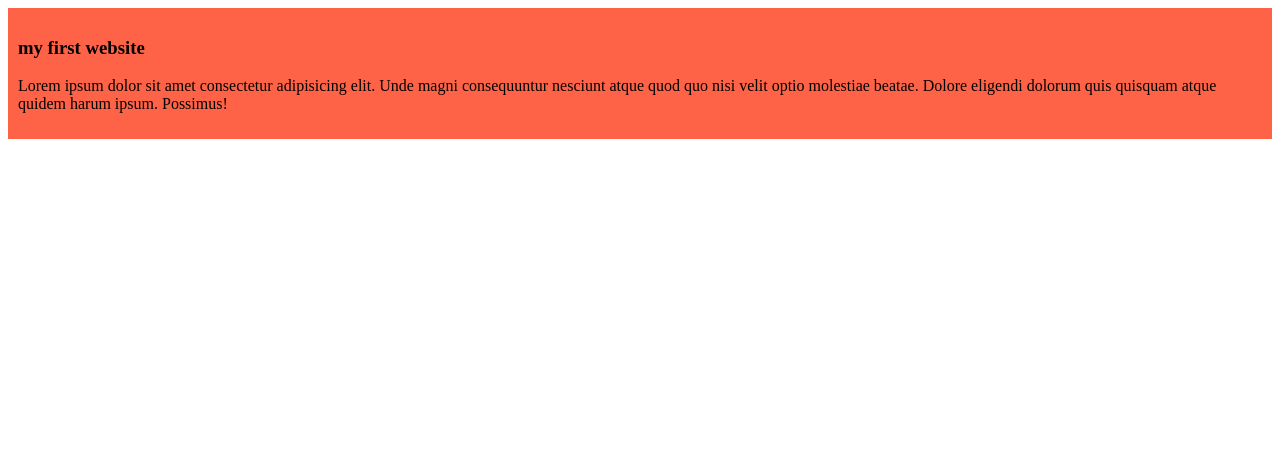
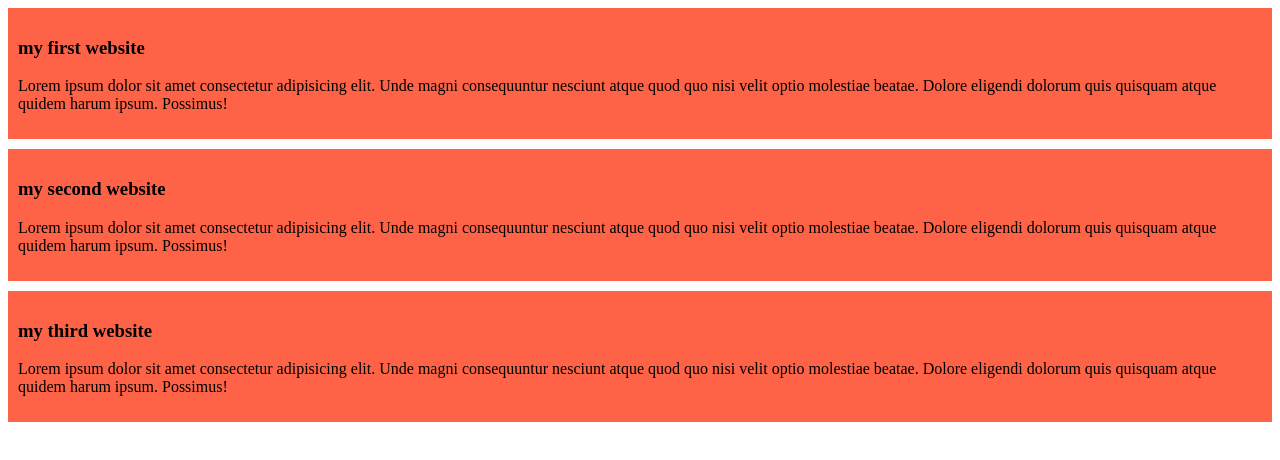
Before and after one commit to bijoychowdhury/new-ht-project, a plain HTML site: page index.html in a window 1280 px wide. Drawn offline with Linux system fonts and the light colour scheme.

Commit message:
added the second and the third style

```diff
--- a/index.html
+++ b/index.html
@@ -11,5 +11,13 @@
         <h3> my first website</h3>
         <p>Lorem ipsum dolor sit amet consectetur adipisicing elit. Unde magni consequuntur nesciunt atque quod quo nisi velit optio molestiae beatae. Dolore eligendi dolorum quis quisquam atque quidem harum ipsum. Possimus!</p>
     </div>
+    <div>
+        <h3> my second website</h3>
+        <p>Lorem ipsum dolor sit amet consectetur adipisicing elit. Unde magni consequuntur nesciunt atque quod quo nisi velit optio molestiae beatae. Dolore eligendi dolorum quis quisquam atque quidem harum ipsum. Possimus!</p>
+    </div>
+    <div>
+        <h3> my third website</h3>
+        <p>Lorem ipsum dolor sit amet consectetur adipisicing elit. Unde magni consequuntur nesciunt atque quod quo nisi velit optio molestiae beatae. Dolore eligendi dolorum quis quisquam atque quidem harum ipsum. Possimus!</p>
+    </div>
 </body>
 </html>
--- a/style.css
+++ b/style.css
@@ -1,4 +1,5 @@
 div{
     background-color: tomato;
     padding: 10px;
+    margin-bottom: 10px;
 }
```
